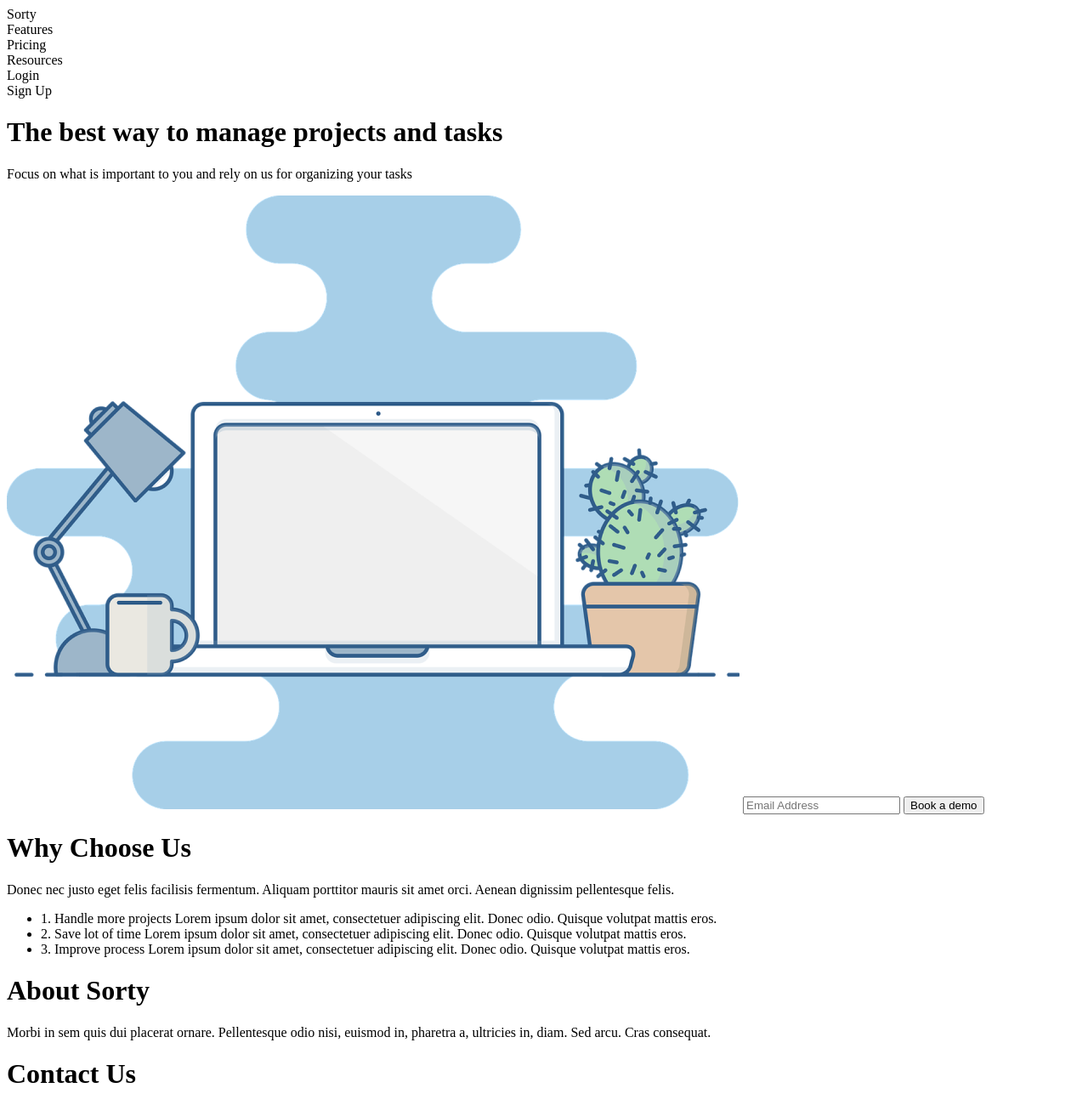
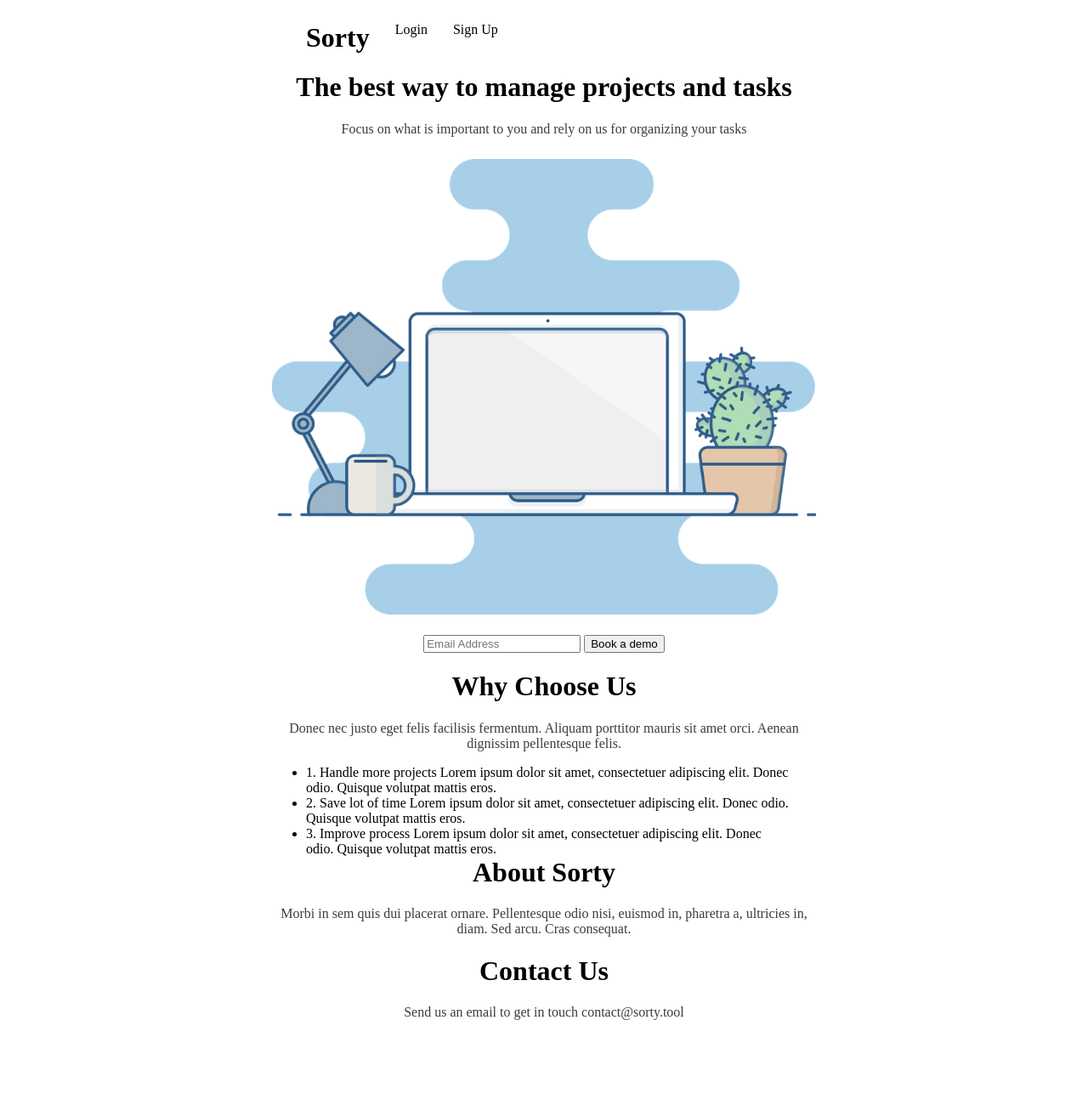
Before and after one commit to nipunanoob/nipunanoob.github.io, a plain HTML site: page css-assessment/website.html in a window 1280 px wide. Shown: the top 1300 px of the page at 85% size. After the commit the page ends 1226 px from the top, so only its background shows below. Drawn offline with Linux system fonts and the light colour scheme.

Commit message:
Add files via upload

```diff
--- a/css-assessment/website.css
+++ b/css-assessment/website.css
@@ -1,6 +1,40 @@
-nav ul {
+nav {
+  max-width: 100%;
+}
+#title {
+  font-weight: bold;
+  font-size: 2em;
+}
+nav > ul {
   list-style-type: none;
-  margin: 0;
-  padding: 0;
-  display: inline;
+
+  overflow: hidden;
 }
+section {
+  color: #f4f7fa;
+}
+h1 {
+  color: #000000;
+}
+p,
+a {
+  color: #3c3c3c;
+}
+li {
+  float: left;
+  margin-right: 5%;
+}
+body {
+  margin: auto;
+  width: 50%;
+  padding: 10px;
+}
+
+img {
+  max-width: 100%;
+  margin-top: 10px;
+  margin-bottom: 20px;
+}
+.center {
+  text-align: center;
+}
--- a/css-assessment/website.html
+++ b/css-assessment/website.html
@@ -7,23 +7,26 @@
   <body>
     <nav>
       <ul>
-        <li>Sorty</li>
-        <li>Features</li>
+        <li id="title">Sorty</li>
+        <!-- <li>Features</li>
         <li>Pricing</li>
-        <li>Resources</li>
+        <li>Resources</li> -->
         <li>Login</li>
         <li>Sign Up</li>
       </ul>
     </nav>
-    <h1>The best way to manage projects and tasks</h1>
-    <p>
+    <h1 class="center">The best way to manage projects and tasks</h1>
+    <p class="center">
       Focus on what is important to you and rely on us for organizing your tasks
     </p>
     <img src="illustration.png" />
-    <input type="text" placeholder="Email Address" />
-    <input type="submit" value="Book a demo" />
-    <h1>Why Choose Us</h1>
-    <p>
+    <form class="center">
+      <input type="text" placeholder="Email Address" />
+      <input type="submit" value="Book a demo" />
+    </form>
+
+    <h1 class="center">Why Choose Us</h1>
+    <p class="center">
       Donec nec justo eget felis facilisis fermentum. Aliquam porttitor mauris
       sit amet orci. Aenean dignissim pellentesque felis.
     </p>
@@ -42,12 +45,12 @@
       </li>
     </ul>
 
-    <h1>About Sorty</h1>
-    <p>
+    <h1 class="center">About Sorty</h1>
+    <p class="center">
       Morbi in sem quis dui placerat ornare. Pellentesque odio nisi, euismod in,
       pharetra a, ultricies in, diam. Sed arcu. Cras consequat.
     </p>
-    <h1>Contact Us</h1>
-    <p>Send us an email to get in touch contact@sorty.tool</p>
+    <h1 class="center">Contact Us</h1>
+    <p class="center">Send us an email to get in touch contact@sorty.tool</p>
   </body>
 </html>
```
